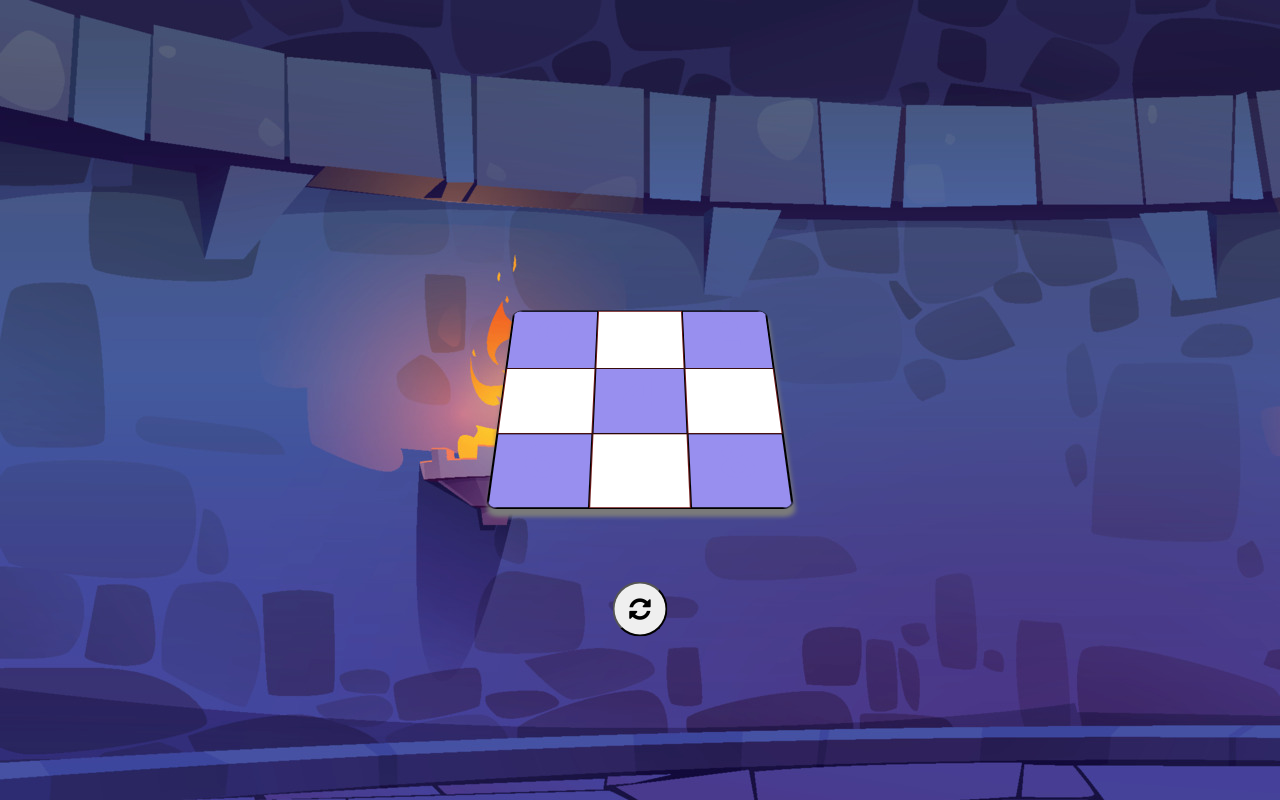
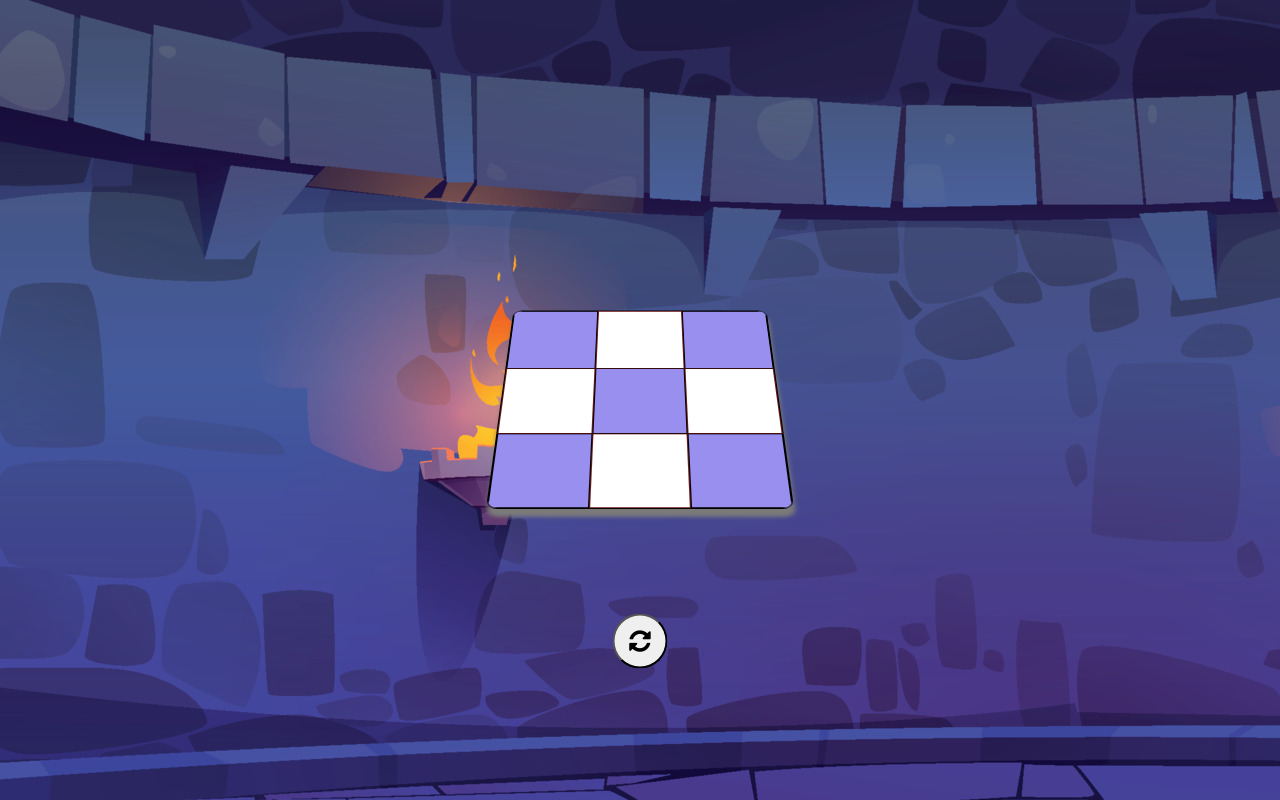
Before and after one commit to naveenshri1997/tictacto, a React (Create React App) app in the folder zeroapp/: page / in a window 1280 px wide. Built offline with nearby package versions, Linux system fonts and the light colour scheme.

Commit message:
Update App.css

```diff
--- a/zeroapp/src/App.css
+++ b/zeroapp/src/App.css
@@ -53,7 +53,7 @@
 
 .reset_btn{
   position: absolute;
-  bottom:17%;
+  bottom:13%;
   left: 50%;
   width: 55px;
   border-radius: 100%;
```
